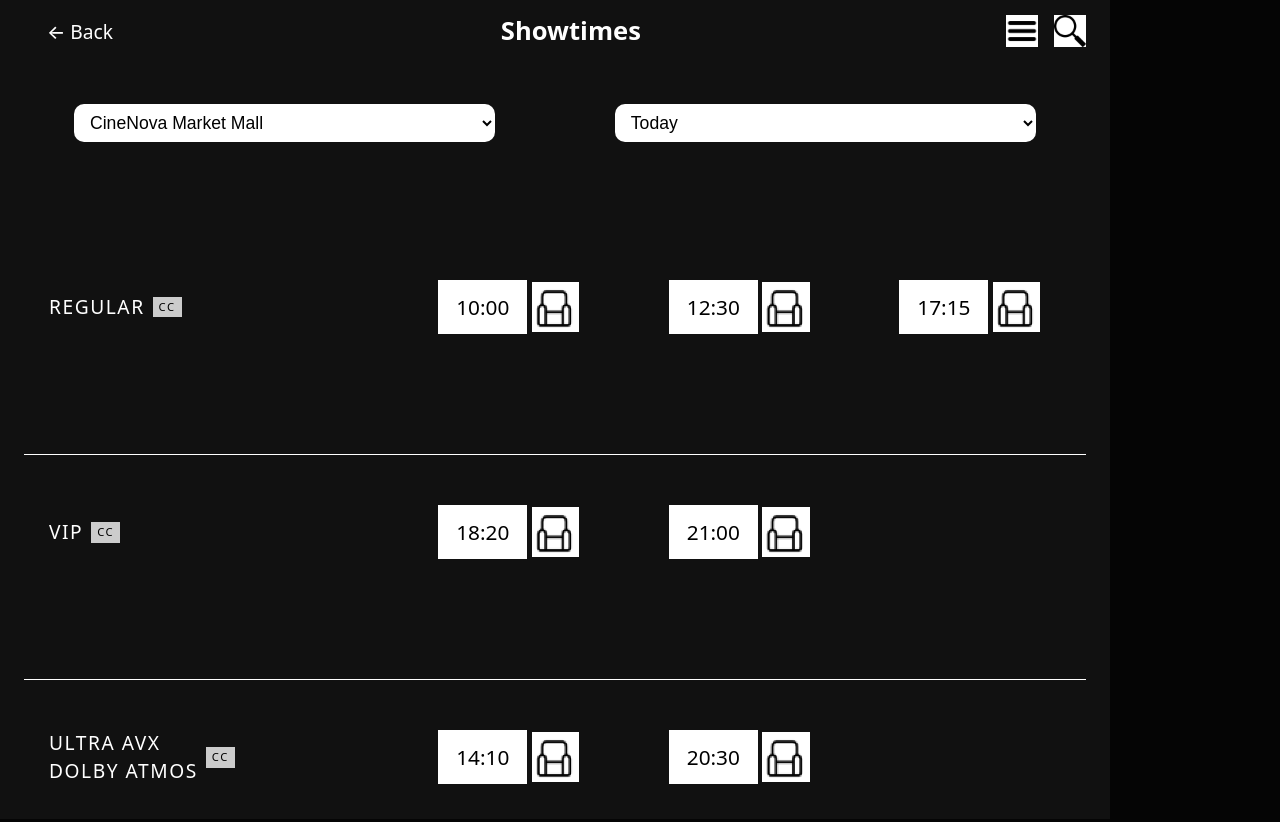
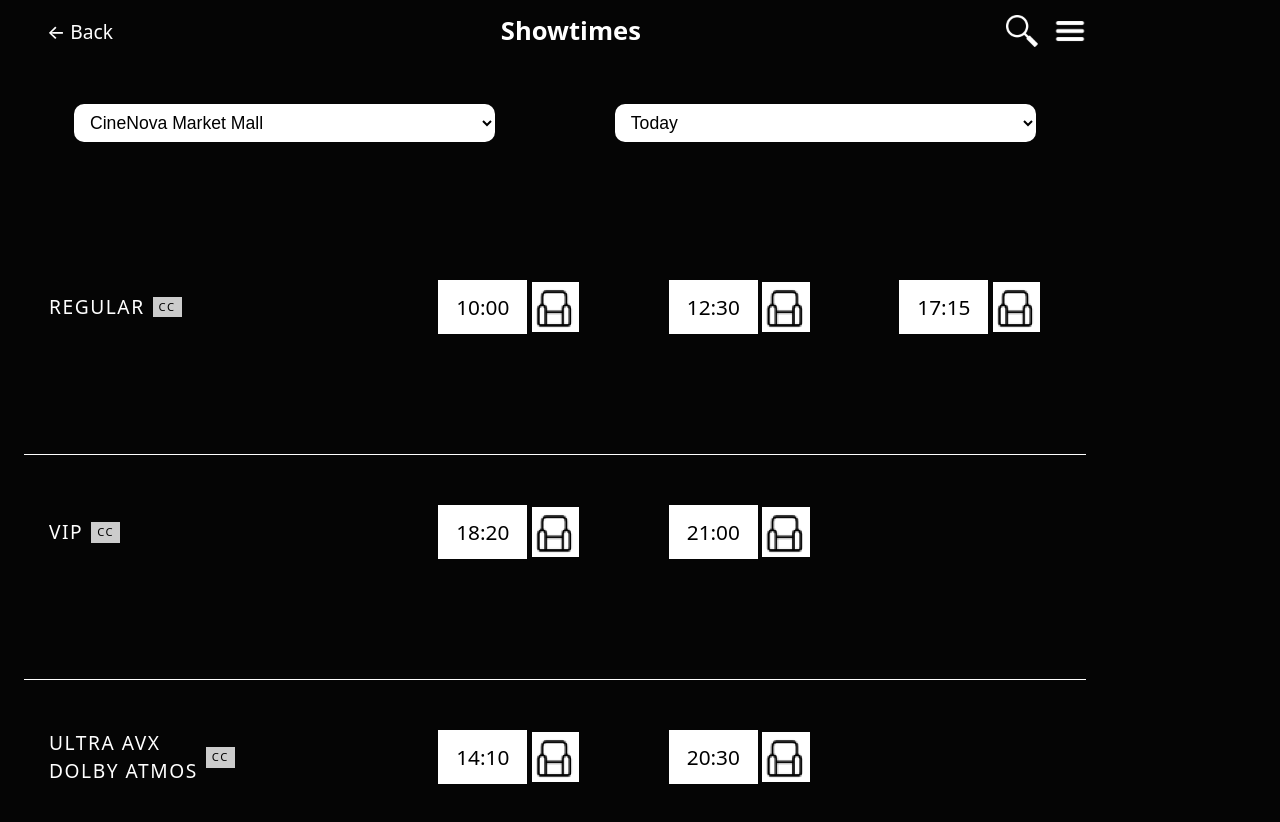
Before and after one commit to Cthomson20/movie_theatre_system, a React (Vite) app: page /showtimes in a window 1280 px wide. Shown: the top 822 px of the page. Built offline with nearby package versions, Linux system fonts and the light colour scheme.

Commit message:
changed some colouring in icons and background

```diff
--- a/src/ShowtimesPage.css
+++ b/src/ShowtimesPage.css
@@ -2,7 +2,7 @@
 .showtimes-page{
     padding: 0px 24px;
     min-height: 100vh;
-    background-color: #111;
+    background-color: #050505;
     color: #fff;
     font-family: system-ui, -apple-system, BlinkMacSystemFont, 'Segoe UI', sans-serif;
 }
@@ -35,7 +35,7 @@
     width: 32px;
     height: 32px;
     object-fit: contain;
-    background-color: #fff;
+    filter: brightness(0) invert(1);
 }
 
 .filters-row {
--- a/src/ShowtimesPage.jsx
+++ b/src/ShowtimesPage.jsx
@@ -12,8 +12,9 @@ function ShowtimesPage() {
         <h1 className="showtimes-title">Showtimes</h1>
 
         <div className ="header-icons">
+            <img src="src/assets/magnifying_glass.png" className="header-icon" alt="Search" />
             <img src="src/assets/three_lines.png" className="header-icon" alt="Menu" />
-            <img src="src/assets/magnifying_glass.png" className="header-icon" alt="Search" />
+
         </div>
         </header>
               {/* Location + date filters */}
```
